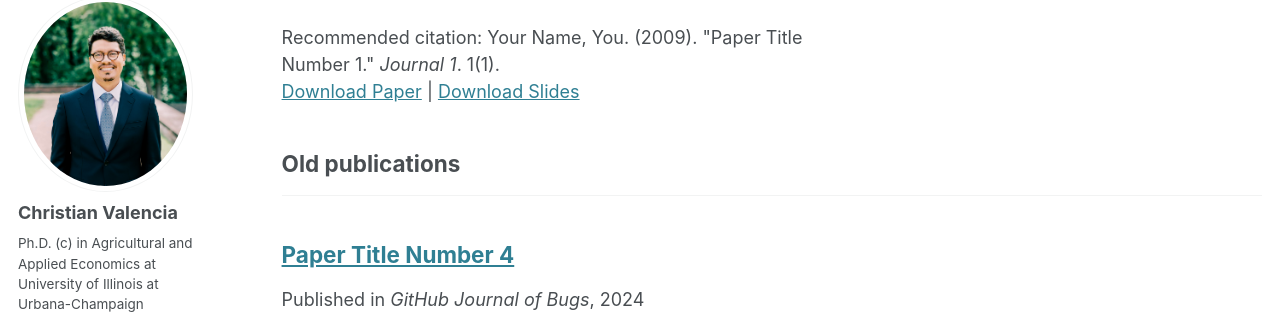
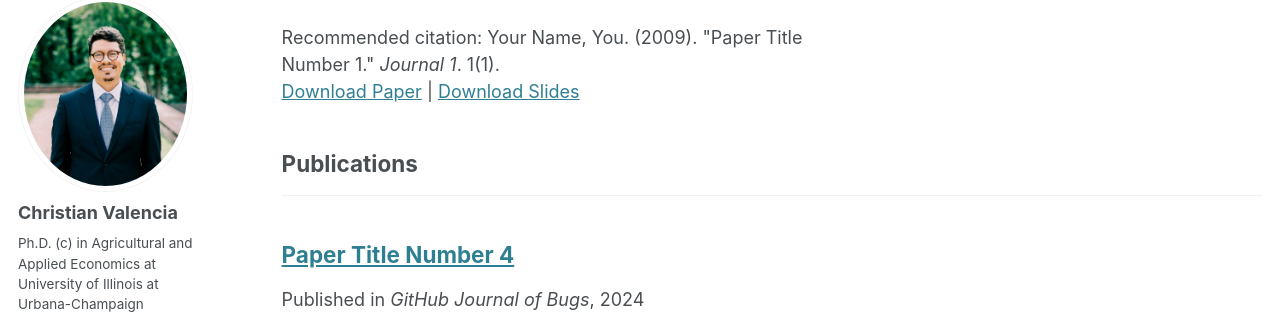
Before and after one commit to valenciac/valenciac.github.io, a Jekyll site: the page built from _pages/publications.html, in a window 1280 px wide and 900 px high, scrolled down 948 px. Shown: the part 110-445 px from the top of the window. Built offline with Jekyll 4.4.1, drawn with Linux system fonts in a browser that asks for light colours; some web fonts are replaced.

Commit message:
Update _config.yml

```diff
--- a/_config.yml
+++ b/_config.yml
@@ -81,7 +81,7 @@ publication_category:
   manuscripts:
     title: 'Working papers'
   conferences:
-    title: 'Old publications'
+    title: 'Publications'
 
 # Site Settings
 teaser                   :  # filename of teaser fallback teaser image placed in /images/, .e.g. "500x300.png"
```
